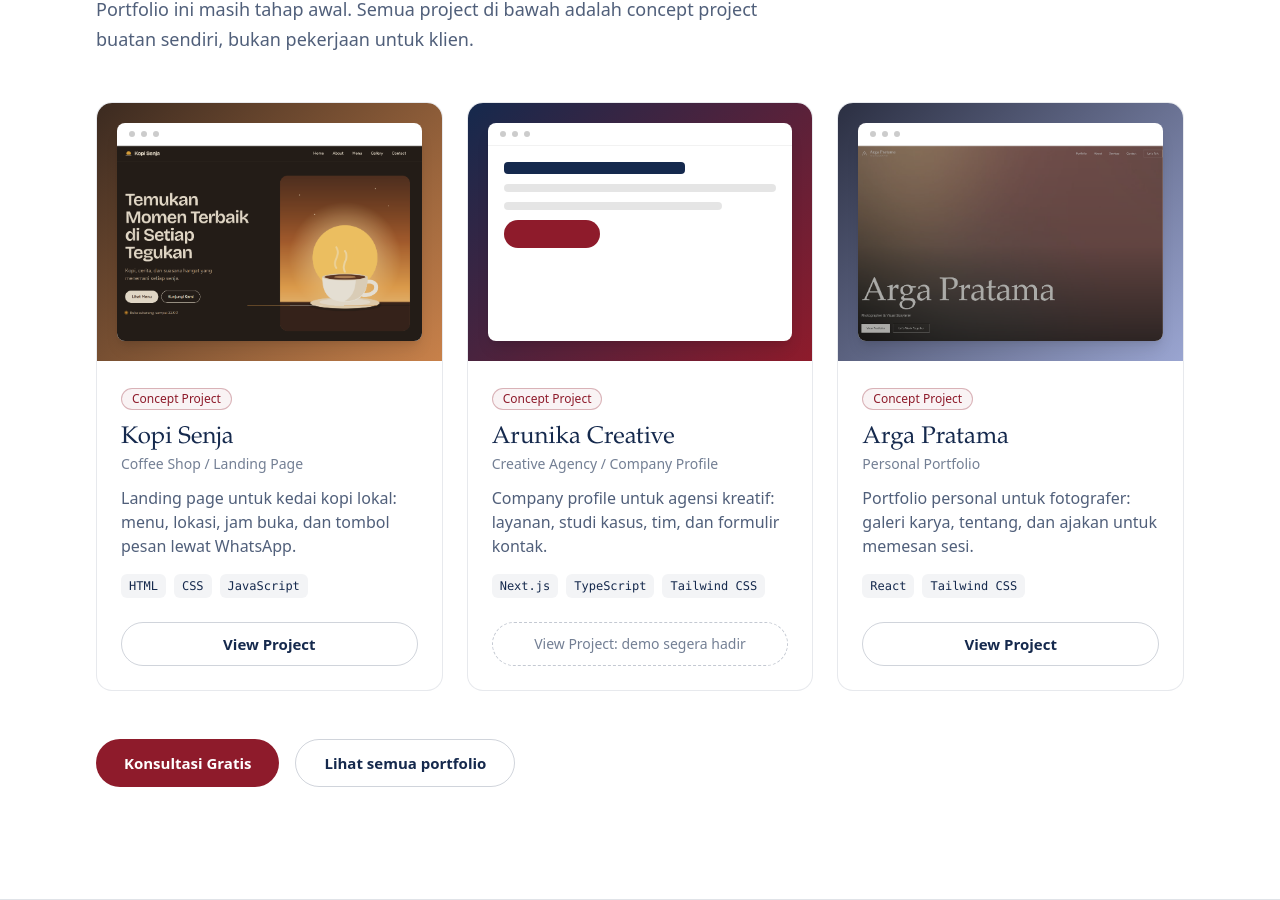
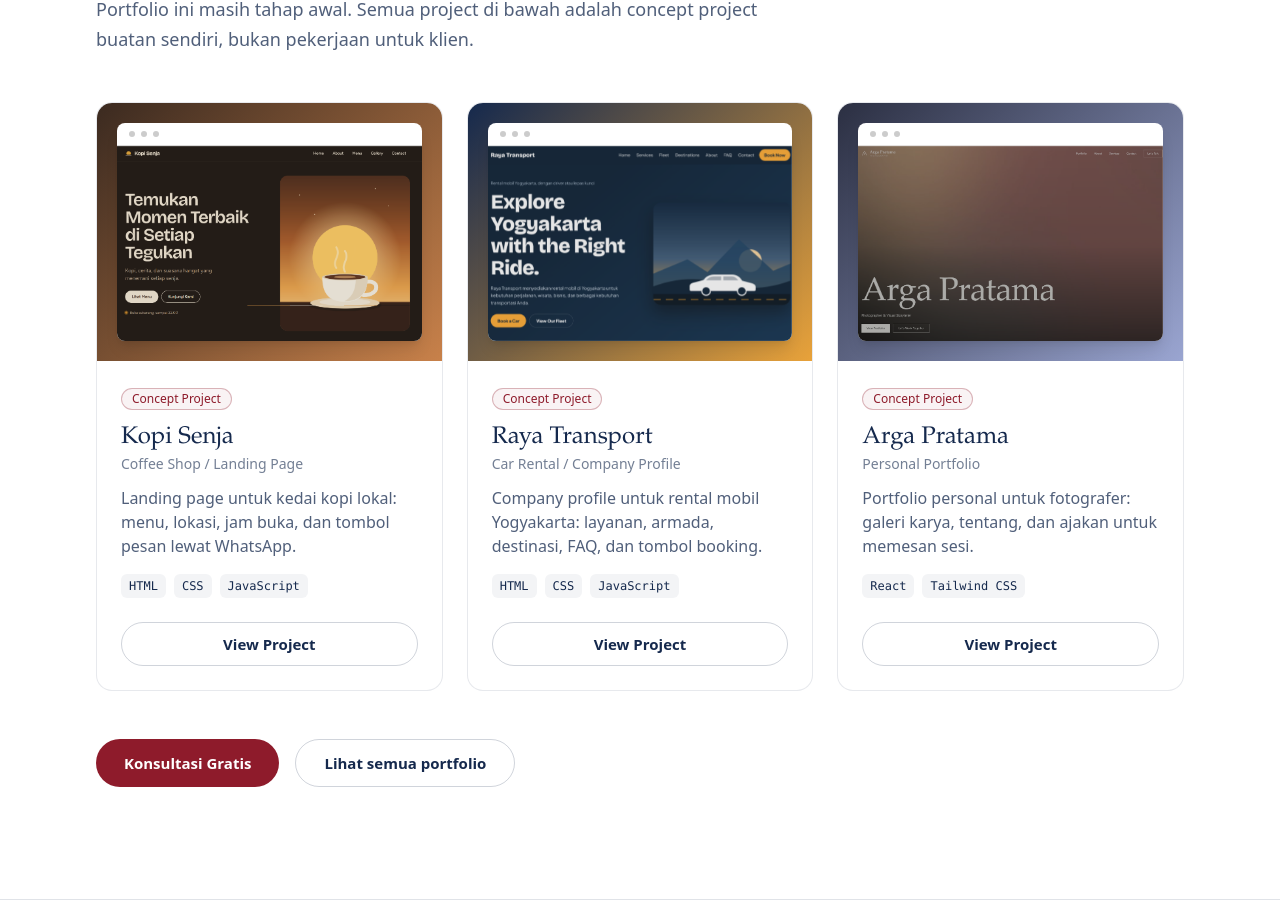
Before and after one commit to AdrielRaynard/Website-Pribadi-Fireflies, a Next.js app: page / in a window 1280 px wide. Shown: the part 2691-3591 px from the top of the page. Built offline with nearby package versions, Linux system fonts and the light colour scheme.

Commit message:
Menambahkan concept project Raya Transport

```diff
--- a/data/site.ts
+++ b/data/site.ts
@@ -51,7 +51,7 @@ export type Project = {
 };
 export const projects: Project[] = [
   { slug: "kopi-senja", name: "Kopi Senja", category: "Coffee Shop / Landing Page", description: "Landing page untuk kedai kopi lokal: menu, lokasi, jam buka, dan tombol pesan lewat WhatsApp.", stack: ["HTML", "CSS", "JavaScript"], colors: ["#3b2a20", "#c8814a"], url: "https://concept-project-kopi-senja.vercel.app/", image: "/images/brand/kopi-senja-preview.png" },
-  { slug: "arunika-creative", name: "Arunika Creative", category: "Creative Agency / Company Profile", description: "Company profile untuk agensi kreatif: layanan, studi kasus, tim, dan formulir kontak.", stack: ["Next.js", "TypeScript", "Tailwind CSS"], colors: ["#15294d", "#8e1b2b"] },
+  { slug: "raya-transport", name: "Raya Transport", category: "Car Rental / Company Profile", description: "Company profile untuk rental mobil Yogyakarta: layanan, armada, destinasi, FAQ, dan tombol booking.", stack: ["HTML", "CSS", "JavaScript"], colors: ["#15294d", "#e8a23a"], url: "https://concept-projectraya-transport.vercel.app/", image: "/images/brand/raya-transport-preview.png" },
   { slug: "arga-pratama", name: "Arga Pratama", category: "Personal Portfolio", description: "Portfolio personal untuk fotografer: galeri karya, tentang, dan ajakan untuk memesan sesi.", stack: ["React", "Tailwind CSS"], colors: ["#2b2f42", "#9aa5d1"], url: "https://concept-projectarga-pratama.vercel.app/", image: "/images/brand/arga-pratama-preview.png" },
 ];
 
```
Also changed, not shown: public/images/brand/raya-transport-preview.png (added).
